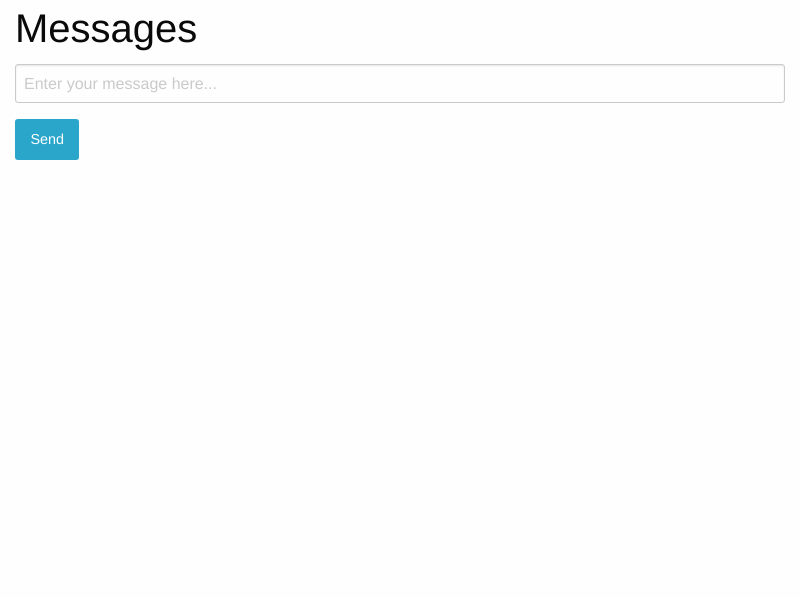
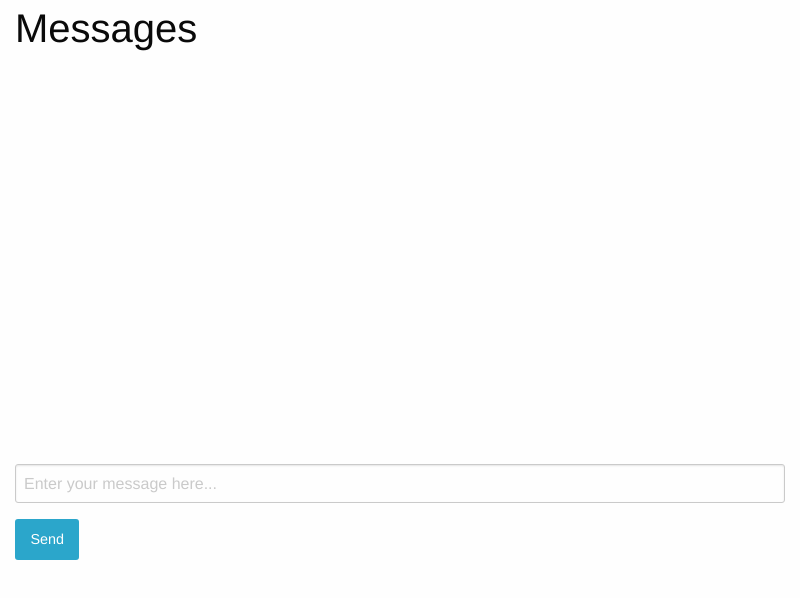
Before and after one commit to kaotisk-hund/irc-electron, an Electron app: page index.html in a window 800 px wide. Drawn offline with Linux system fonts and the light colour scheme; no server answers.

Commit message:
Fixed height for div.messages

```diff
--- a/index.html
+++ b/index.html
@@ -21,7 +21,11 @@
 
 		<div class="small-12 cell">
 
-			<div class="messages">
+			<div class="messages" style="
+				max-height: 400px;
+				overflow: scroll;
+				height: 400px;
+			">
 			</div>
 			<div class="send">
 				<form id="messaging">
```
